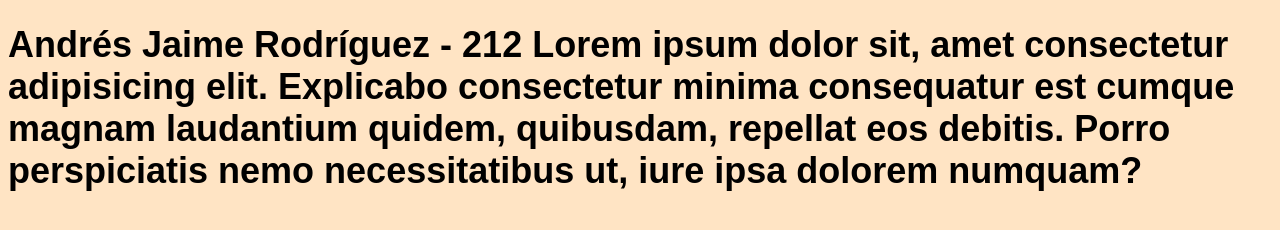
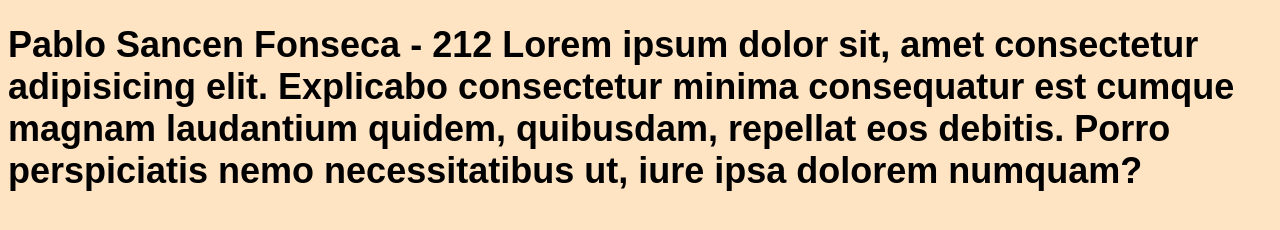
Before and after one commit to pablosancen/taller-de-desarrollo-212, a plain HTML site: page Practica11/index.html in a window 1280 px wide. Drawn offline with Linux system fonts and the light colour scheme.

Commit message:
Update index.html

```diff
--- a/Practica11/index.html
+++ b/Practica11/index.html
@@ -30,6 +30,6 @@
     </style>
 </head>
 <body>
-    <h1> Andrés Jaime Rodríguez - 212 Lorem ipsum dolor sit, amet consectetur adipisicing elit. Explicabo consectetur minima consequatur est cumque magnam laudantium quidem, quibusdam, repellat eos debitis. Porro perspiciatis nemo necessitatibus ut, iure ipsa dolorem numquam?</h1>
+    <h1> Pablo Sancen Fonseca - 212 Lorem ipsum dolor sit, amet consectetur adipisicing elit. Explicabo consectetur minima consequatur est cumque magnam laudantium quidem, quibusdam, repellat eos debitis. Porro perspiciatis nemo necessitatibus ut, iure ipsa dolorem numquam?</h1>
 </body>
 </html>
```
